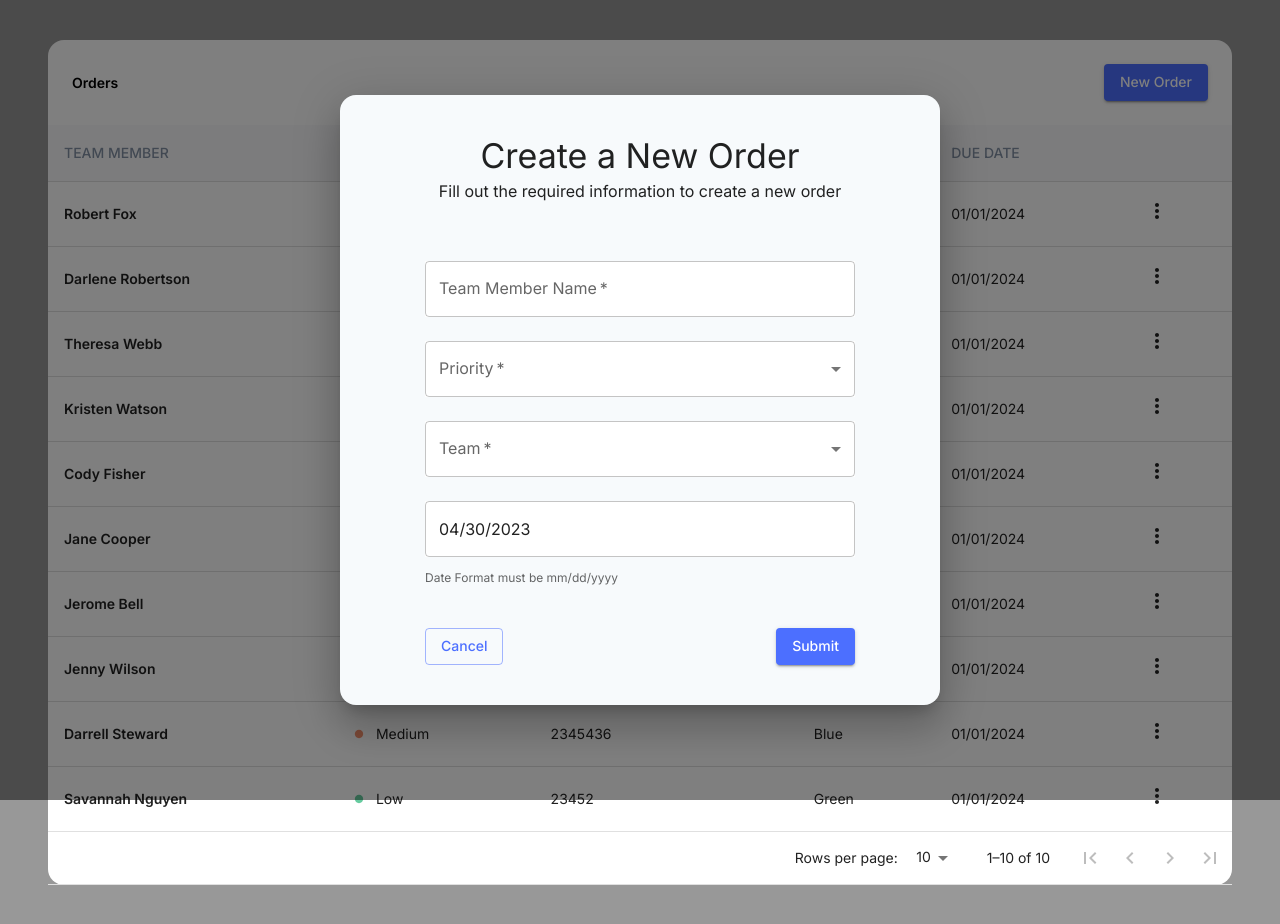
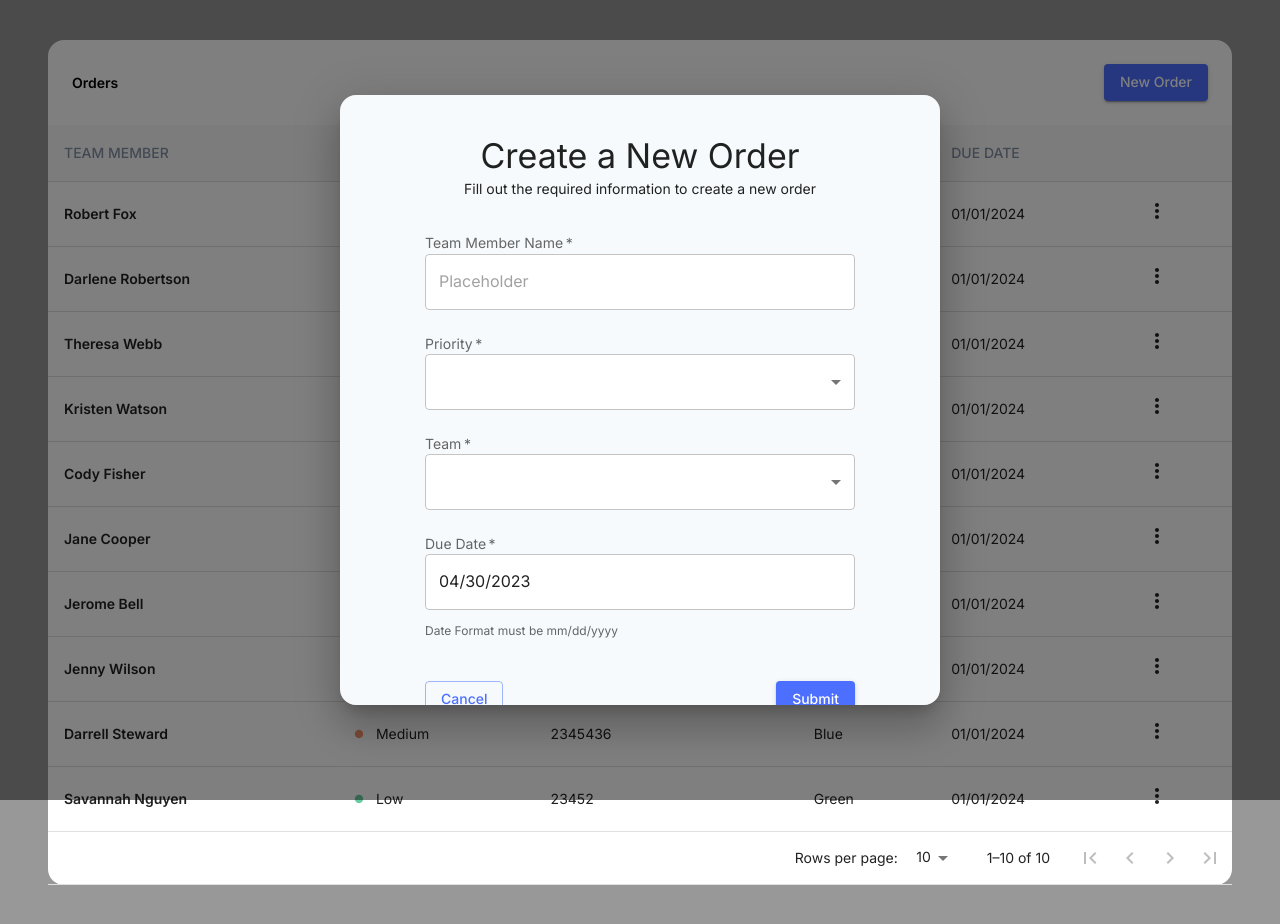
Before and after one commit to lissisa2003/banjo-orders-app, a React (Create React App) app: page / in a window 1280 px wide. Both pictures are taken after a click on the button "New Order". Built offline with nearby package versions, Linux system fonts and the light colour scheme.

Commit message:
* Changed form labels to better match mocks * Validation for empty fields now works

```diff
--- a/src/NewOrderForm.tsx
+++ b/src/NewOrderForm.tsx
@@ -1,5 +1,5 @@
 import React from 'react';
-import { Box, Button, Dialog, FormControl, FormHelperText, InputLabel, MenuItem, Select, SelectChangeEvent, TextField, Typography } from "@mui/material";
+import { Box, Button, Dialog, FormControl, FormHelperText, FormLabel, InputLabel, MenuItem, Select, SelectChangeEvent, TextField, Typography } from "@mui/material";
 import { DatePicker, LocalizationProvider } from "@mui/x-date-pickers"
 import { AdapterDayjs } from '@mui/x-date-pickers/AdapterDayjs';
 import dayjs from 'dayjs'
@@ -44,12 +44,13 @@ export default function NewOrderForm(props: NewOrderFormProps) {
       >
         <Box textAlign={'center'} width={'430px'} marginX={'auto'} marginY={'40px'}>
             <Typography variant='h4'>Create a New Order</Typography>
-            <Typography variant='subtitle1' sx={{marginBottom: '40px'}}>Fill out the required information to create a new order</Typography>
+            <Typography variant='subtitle1' sx={{marginBottom: '16px', fontSize: '14px'}}>Fill out the required information to create a new order</Typography>
+            <form onSubmit={submitNewOrder} id="new-order">
             <FormControl required fullWidth margin="normal" sx={{backgroundColor:'#FFFFFF'}}>
+                <FormLabel required sx={{backgroundColor: '#F7FAFC', textAlign: 'left', fontSize:'14px'}}>Team Member Name</FormLabel>
                 <TextField
                     required
                     id="outlined-required"
-                label="Team Member Name"
                     value={state.teamMember}
                     placeholder="Placeholder"
                     onChange={(event) => {
@@ -58,30 +59,28 @@ export default function NewOrderForm(props: NewOrderFormProps) {
                 />
             </FormControl>
             <FormControl fullWidth required margin="normal" sx={{backgroundColor:'#FFFFFF', textAlign: 'left'}}>
-                <InputLabel id="priority-select-label">Priority</InputLabel>
+                <FormLabel required sx={{backgroundColor: '#F7FAFC', textAlign: 'left', fontSize:'14px'}}>Priority</FormLabel>
                 <Select
-                    labelId="priority-select-label"
+                    required
                     id="priority-select"
                     value={state.priority}
                     label="Priority"
                     onChange={handlePrioritySelectChange}
-                    placeholder="Placeholder"
                 >
-                    <MenuItem value={""}></MenuItem>
+                    <MenuItem selected value={""}>Placeholder</MenuItem>
                     <MenuItem value={"High"}>High</MenuItem>
                     <MenuItem value={"Medium"}>Medium</MenuItem>
                     <MenuItem value={"Low"}>Low</MenuItem>
                 </Select>
             </FormControl>
             <FormControl fullWidth required margin="normal" sx={{backgroundColor:'#FFFFFF', textAlign: 'left'}}>
-                <InputLabel id="team-select-label">Team</InputLabel>
+                <FormLabel required sx={{backgroundColor: '#F7FAFC', textAlign: 'left', fontSize:'14px'}}>Team</FormLabel>
                 <Select
-                    labelId="team-select-label"
+                    required
                     id="team-select"
                     value={state.team}
                     label="Priority"
                     onChange={handleTeamSelectChange}
-                    placeholder="Placeholder"
                 >
                     <MenuItem value={""}></MenuItem>
                     <MenuItem value={"Blue"}>Blue</MenuItem>
@@ -91,6 +90,7 @@ export default function NewOrderForm(props: NewOrderFormProps) {
                 </Select>
             </FormControl >
             <FormControl fullWidth  margin="normal" sx={{backgroundColor:'#FFFFFF'}}>
+                <FormLabel required sx={{backgroundColor: '#F7FAFC', textAlign: 'left', fontSize:'14px'}}>Due Date</FormLabel>
                 <LocalizationProvider dateAdapter={AdapterDayjs} adapterLocale="en">
                 <DatePicker disablePast value={dayjs(state.dueDate)} onChange={(newValue)=>handleDueDateChange(newValue?.format('L'))}/>
                 </LocalizationProvider>
@@ -99,8 +99,9 @@ export default function NewOrderForm(props: NewOrderFormProps) {
 
             <Box sx={{marginTop:'40px', display: 'flex', justifyContent: 'space-between'}}>
                 <Button variant='outlined' onClick={cancelForm}>Cancel</Button>
-                <Button variant='contained' onClick={submitNewOrder}>Submit</Button>
+                <Button variant='contained' type="submit">Submit</Button>
             </Box>
+            </form>
         </Box>
         </Dialog>
     )
```
Lines whose indentation alone changed are shown as unchanged.
